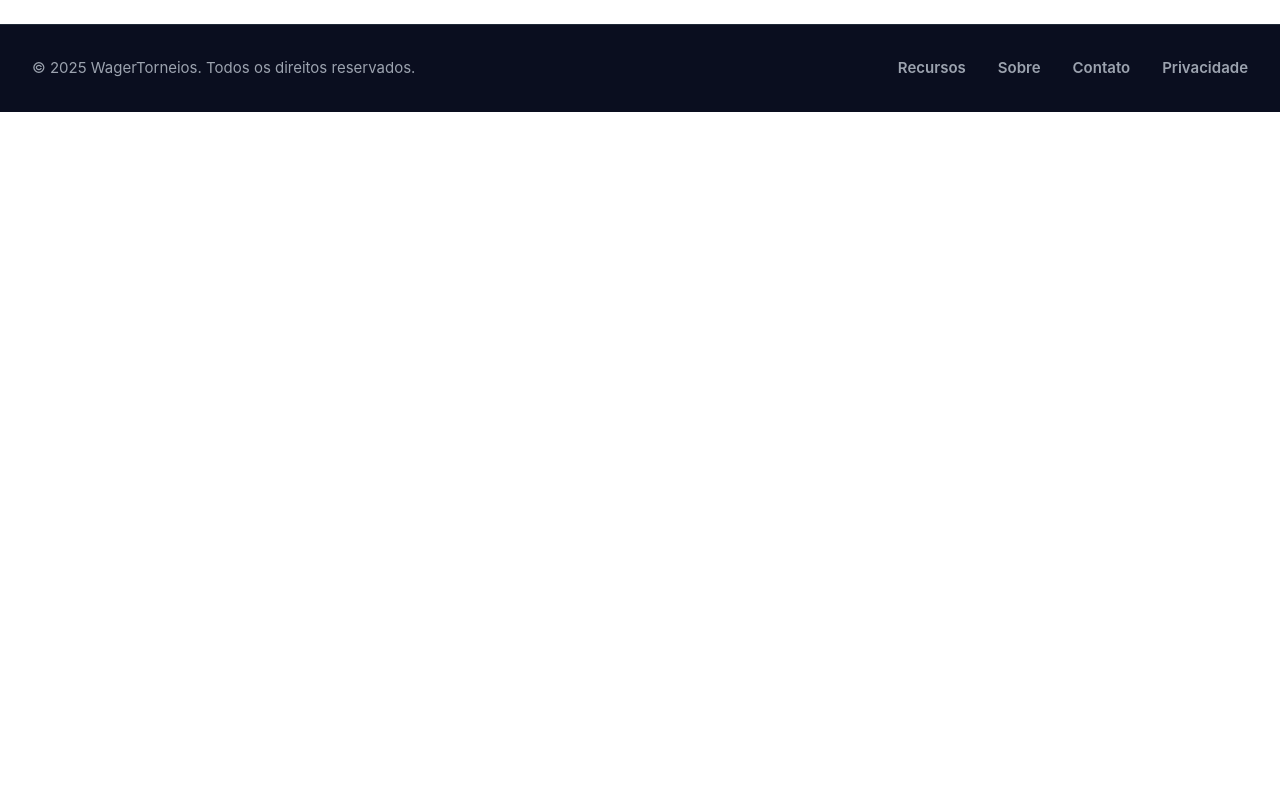
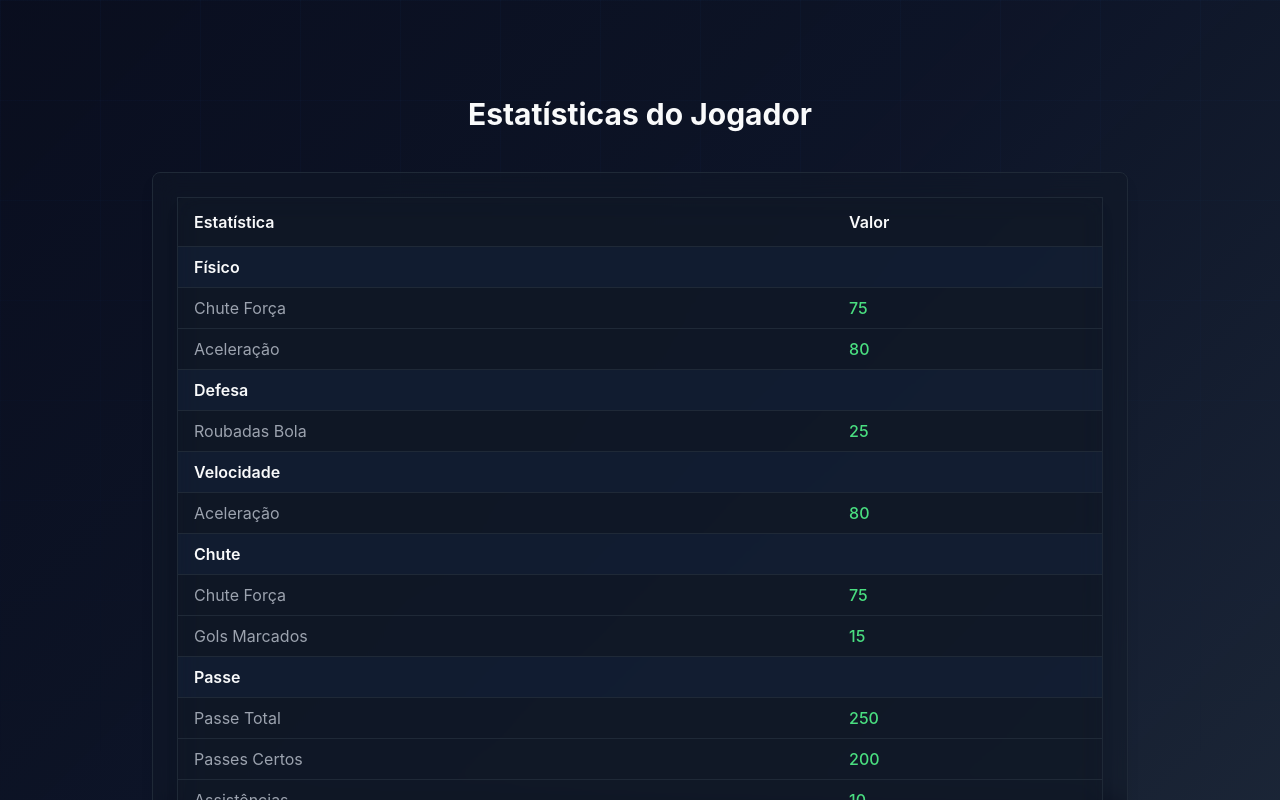
Before and after one commit to FiJan-dev/WagerTorneios, a React (Vite) app in the folder client/: page /grafdados in a window 1280 px wide. Shown: the top 800 px of the page. Built offline with nearby package versions, Linux system fonts and the light colour scheme; sample sign-in values are in the browser's storage.

Commit message:
feito o front do grafico radar, falta linkar com o banco

```diff
--- a/client/package.json
+++ b/client/package.json
@@ -18,7 +18,8 @@
     "autoprefixer": "^10.4.14",
     "postcss": "^8.4.30",
     "tailwindcss": "^3.4.17",
-    "vite": "^5.0.0"
+    "vite": "^5.0.0",
+    "chart.js": "^4.4.0"
   },
   "scripts": {
     "dev": "vite",
--- a/client/src/App.jsx
+++ b/client/src/App.jsx
@@ -14,6 +14,7 @@ import HomePage from './pages/HomePage';
 import PlayerList from './pages/PlayerList';
 import PlayerListCadastro from './pages/PlayerListCadastro';
 import './App.css';
+import GraficoDados from './pages/Grafico';
 
 function App() {
   return (
@@ -81,6 +82,14 @@ function App() {
                 </ProtectedRoute>
               }
             />
+            <Route
+              path='/grafdados'
+              element={
+                <ProtectedRoute>
+                  <GraficoDados />
+                </ProtectedRoute>
+              }
+            />
             <Route path='*' element={<h1 className='text-white'>Página não encontrada</h1>} />
           </Routes>
           <Footer />
--- /dev/null
+++ b/client/src/pages/Grafico.css
@@ -0,0 +1,102 @@
+/* PlayerStats.css */
+
+.player-stats-container {
+  background: #0a0e1f;
+  color: #f9fafb;
+  min-height: 100vh;
+  padding: 1rem;
+}
+
+.player-stats-grid {
+  display: flex;
+  flex-direction: column;
+  gap: 1rem;
+  max-width: 1200px;
+  margin: 0 auto;
+}
+
+@media (min-width: 768px) {
+  .player-stats-grid {
+    flex-direction: row;
+  }
+}
+
+.stats-table,
+.stats-chart {
+  background: rgba(17, 24, 39, 0.8);
+  border: 1px solid #1f2937;
+  border-radius: 0.75rem;
+  padding: 1rem;
+  box-shadow: 0 4px 6px rgba(0, 0, 0, 0.1);
+  backdrop-filter: blur(10px);
+}
+
+.stats-table h2,
+.stats-chart h2 {
+  color: #3b82f6;
+  font-size: 1.25rem;
+  font-weight: 700;
+  margin-bottom: 1rem;
+}
+
+.stats-table table {
+  width: 100%;
+  border-collapse: collapse;
+}
+
+.stats-table th,
+.stats-table td {
+  padding: 0.5rem;
+  border-bottom: 1px solid #1f2937;
+}
+
+.stats-table th {
+  font-weight: 600;
+  color: #9ca3af;
+}
+
+.stats-table td:last-child {
+  color: #10b981; /* Verde para os valores */
+}
+
+.radar-chart-container {
+  position: relative;
+  width: 400px;
+  height: 400px;
+  margin: 0 auto;
+}
+
+.radar-chart-container canvas {
+  border-radius: 50%;
+  border: 2px solid #10b981;
+  background: rgba(17, 24, 39, 0.5);
+}
+
+/* Animação para o gráfico (opcional) */
+@keyframes fadeIn {
+  from {
+    opacity: 0;
+    transform: scale(0.95);
+  }
+  to {
+    opacity: 1;
+    transform: scale(1);
+  }
+}
+
+.radar-chart-container canvas {
+  animation: fadeIn 0.6s ease-out;
+}
+
+/* Responsividade */
+@media (max-width: 767px) {
+  .radar-chart-container {
+    width: 300px;
+    height: 300px;
+  }
+
+  .stats-table,
+  .stats-chart {
+    padding: 0.75rem;
+  }
+}
--- /dev/null
+++ b/client/src/pages/Grafico.jsx
@@ -0,0 +1,198 @@
+import React, { useEffect, useRef } from 'react';
+import Chart from 'chart.js/auto';
+
+const GraficoDados = () => {
+  const chartRef = useRef(null);
+  const chartInstance = useRef(null);
+
+  const playerStats = {
+    finalizacoes: 50,
+    chute_forca: 75,
+    gols_marcados: 15,
+    passes_certos: 200,
+    assistencias: 10,
+    passe_total: 250,
+    drible: 65,
+    aceleracao: 80,
+    cartoes_amarelos: 3,
+    cartoes_vermelhos: 1,
+    roubadas_bola: 25,
+  };
+
+  const populateTable = () => {
+    const categories = {
+      Físico: [
+        { label: 'Chute Força', value: playerStats.chute_forca },
+        { label: 'Aceleração', value: playerStats.aceleracao },
+      ],
+      Defesa: [
+        { label: 'Roubadas Bola', value: playerStats.roubadas_bola },
+      ],
+      Velocidade: [
+        { label: 'Aceleração', value: playerStats.aceleracao },
+      ],
+      Chute: [
+        { label: 'Chute Força', value: playerStats.chute_forca },
+        { label: 'Gols Marcados', value: playerStats.gols_marcados },
+      ],
+      Passe: [
+        { label: 'Passe Total', value: playerStats.passe_total },
+        { label: 'Passes Certos', value: playerStats.passes_certos },
+        { label: 'Assistências', value: playerStats.assistencias },
+      ],
+      Drible: [
+        { label: 'Drible', value: playerStats.drible },
+      ],
+      Finalização: [
+        { label: 'Finalizações', value: playerStats.finalizacoes },
+        { label: 'Gols Marcados', value: playerStats.gols_marcados },
+      ],
+      Cartões: [
+        { label: 'Cartões Amarelos', value: playerStats.cartoes_amarelos },
+        { label: 'Cartões Vermelhos', value: playerStats.cartoes_vermelhos },
+      ],
+    };
+
+    return (
+      <table className="w-full text-left bg-[rgba(17,24,39,0.5)] border border-[var(--color-border)] rounded-lg shadow-lg backdrop-blur-md">
+        <thead>
+          <tr className="border-b border-[var(--color-border)]">
+            <th className="py-3 px-4 text-[var(--color-text-primary)] font-semibold">Estatística</th>
+            <th className="py-3 px-4 text-[var(--color-text-primary)] font-semibold">Valor</th>
+          </tr>
+        </thead>
+        <tbody>
+          {Object.entries(categories).map(([category, stats], categoryIndex) => (
+            <React.Fragment key={categoryIndex}>
+              <tr className="bg-[rgba(59,130,246,0.05)] border-b border-[var(--color-border)]">
+                <td className="py-2 px-4 text-[var(--color-text-primary)] font-semibold" colSpan={2}>
+                  {category}
+                </td>
+              </tr>
+              {stats.map((stat, statIndex) => (
+                <tr
+                  key={`${category}-${statIndex}`}
+                  className="border-b border-[var(--color-border)] hover:bg-[rgba(59,130,246,0.1)] transition-colors"
+                >
+                  <td className="py-2 px-4 text-[var(--color-text-secondary)]">{stat.label}</td>
+                  <td className="py-2 px-4 text-green-400 font-medium">{stat.value}</td>
+                </tr>
+              ))}
+            </React.Fragment>
+          ))}
+        </tbody>
+      </table>
+    );
+  };
+
+  const createRadarChart = () => {
+    const ctx = chartRef.current.getContext('2d');
+
+    if (chartInstance.current) {
+      chartInstance.current.destroy();
+    }
+
+    const chartData = {
+      Físico: playerStats.chute_forca + playerStats.aceleracao,
+      Defesa: playerStats.roubadas_bola,
+      Velocidade: playerStats.aceleracao,
+      Chute: playerStats.chute_forca + playerStats.gols_marcados,
+      Passe: playerStats.passe_total,
+      Drible: playerStats.drible,
+      Finalização: playerStats.finalizacoes + playerStats.gols_marcados,
+    };
+
+    chartInstance.current = new Chart(ctx, {
+      type: 'radar',
+      data: {
+        labels: Object.keys(chartData),
+        datasets: [{
+          label: 'Características',
+          data: Object.values(chartData),
+          backgroundColor: 'rgba(16, 185, 129, 0.2)',
+          borderColor: 'rgba(16, 185, 129, 1)',
+          borderWidth: 2,
+          pointBackgroundColor: 'rgba(16, 185, 129, 1)',
+          pointBorderColor: '#fff',
+          pointHoverBackgroundColor: '#fff',
+          pointHoverBorderColor: 'rgba(16, 185, 129, 1)',
+        }],
+      },
+      options: {
+        scales: {
+          r: {
+            beginAtZero: true,
+            min: 0,
+            max: 500,
+            ticks: { display: false },
+            grid: { color: 'rgba(59, 130, 246, 0.1)' },
+            angleLines: { color: 'rgba(59, 130, 246, 0.1)' },
+          },
+        },
+        plugins: {
+          legend: { display: true, labels: { color: '#9ca3af' } },
+          tooltip: {
+            enabled: true,
+            callbacks: {
+              label: function (tooltipItem) {
+                const label = tooltipItem.label || '';
+                const value = tooltipItem.raw || 0;
+                if (label === 'Passe') {
+                  const accuracy = playerStats.passe_total > 0
+                    ? (playerStats.passes_certos / playerStats.passe_total * 100).toFixed(2) + '%'
+                    : 'N/A';
+                  return `${label}: ${value} (% de Acerto: ${accuracy})`;
+                }
+                if (label === 'Finalização') {
+                  const accuracy = playerStats.gols_marcados > 0
+                    ? (playerStats.gols_marcados / playerStats.finalizacoes * 100).toFixed(2) + '%'
+                    : 'N/A';
+                  return `${label}: ${value} (% de Acerto: ${accuracy})`;
+                }
+                if (label === 'Físico') {
+                  const average = playerStats.chute_forca > 0 && playerStats.aceleracao > 0
+                    ? ((playerStats.chute_forca + playerStats.aceleracao) / 2).toFixed(2)
+                    : 'N/A';
+                  return `${label}: ${value} (Média: ${average})`;
+                }
+                return `${label}: ${value}`;
+              },
+            },
+          },
+        },
+      },
+    });
+  };
+
+  useEffect(() => {
+    createRadarChart();
+    return () => {
+      if (chartInstance.current) {
+        chartInstance.current.destroy();
+      }
+    };
+  }, []);
+
+  return (
+    <div className="homepage-container relative min-h-screen">
+      {/* Background Layers */}
+      <div className="background-image" style={{ backgroundImage: 'ur[](https://images.unsplash.com/photo-1505576399279-565b52d4ac71?ixlib=rb-4.0.3&auto=format&fit=crop&w=1920&q=80)' }}></div>
+      <div className="background-gradient"></div>
+      <div className="background-grid"></div>
+
+      <div className="relative z-10 max-w-5xl mx-auto p-6 pt-24">
+        <h2 className="text-3xl font-bold text-[var(--color-text-primary)] mb-10 text-center">Estatísticas do Jogador</h2>
+        <div className="bg-[rgba(17,24,39,0.5)] border border-[var(--color-border)] rounded-lg shadow-lg p-6 backdrop-blur-md mb-10">
+          {populateTable()}
+        </div>
+        <div className="bg-[rgba(17,24,39,0.5)] border border-[var(--color-border)] rounded-lg shadow-lg p-6 backdrop-blur-md flex items-center justify-center">
+          <div className="w-full h-[400px] flex justify-center">
+            <canvas ref={chartRef}></canvas>
+          </div>
+        </div>
+      </div>
+    </div>
+  );
+};
+
+export default GraficoDados;
```
Also changed, not shown: 2 other files (tests, documents, lock files or other folders).
